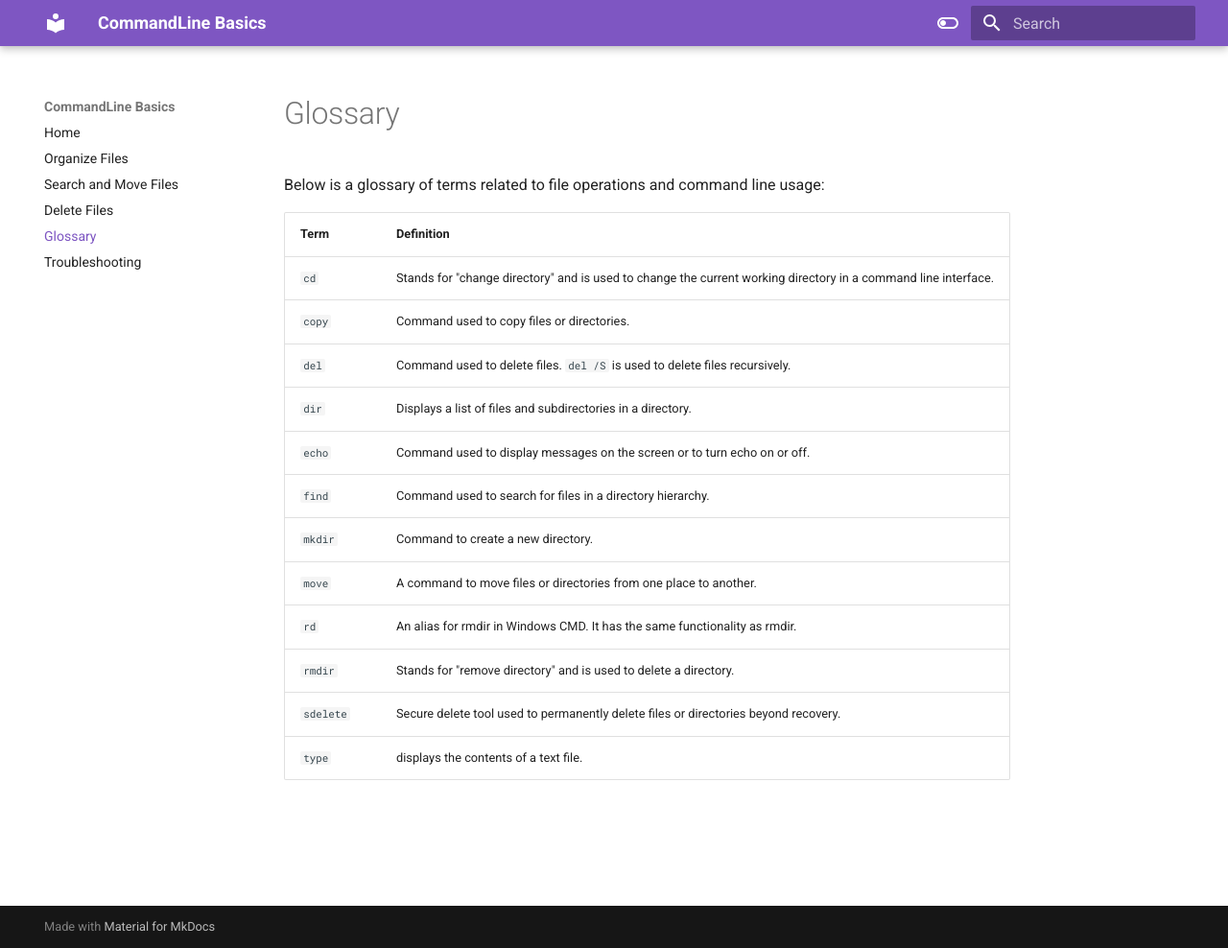
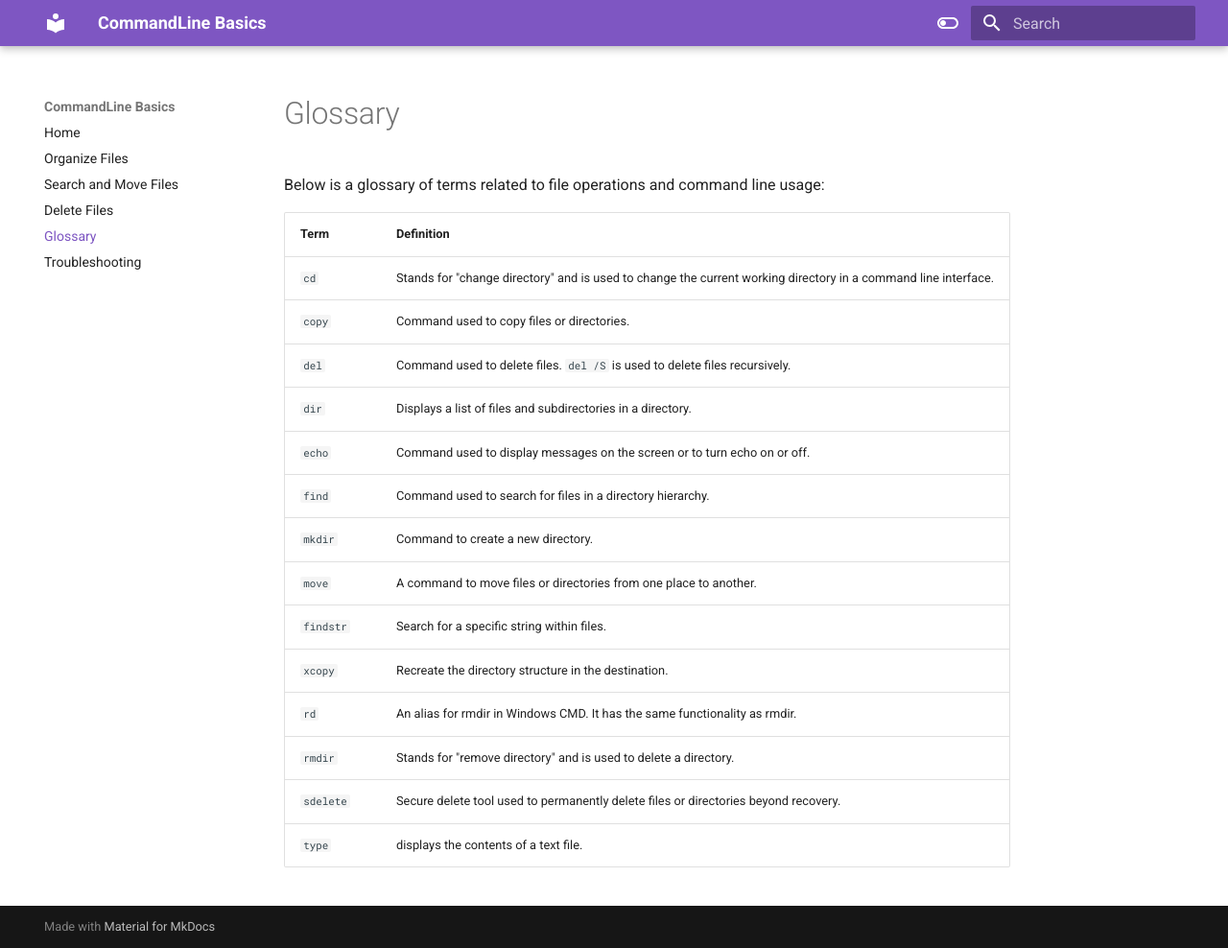
Before and after one commit to RichardLi6/UsingCommandLine, an MkDocs documentation site: the page built from docs/glossary.md, in a window 1280 px wide and 988 px high. Shown: the whole window at 96% size. Built offline with MkDocs 1.6.1 and Material for MkDocs 9.7.7, drawn with Linux system fonts in a browser that asks for light colours.

Commit message:
add more in glossary

```diff
--- a/docs/glossary.md
+++ b/docs/glossary.md
@@ -12,6 +12,8 @@ Below is a glossary of terms related to file operations and command line usage:
 | `find` | Command used to search for files in a directory hierarchy. |
 | `mkdir` | Command to create a new directory. |
 | `move` | A command to move files or directories from one place to another. |
+| `findstr`| Search for a specific string within files. |
+| `xcopy` | Recreate the directory structure in the destination. |
 | `rd` | An alias for rmdir in Windows CMD. It has the same functionality as rmdir.|
 | `rmdir` | Stands for "remove directory" and is used to delete a directory. |
 | `sdelete` | Secure delete tool used to permanently delete files or directories beyond recovery.|
```
Also changed, not shown: docs/SearchMove.md (+0 -1 lines).
